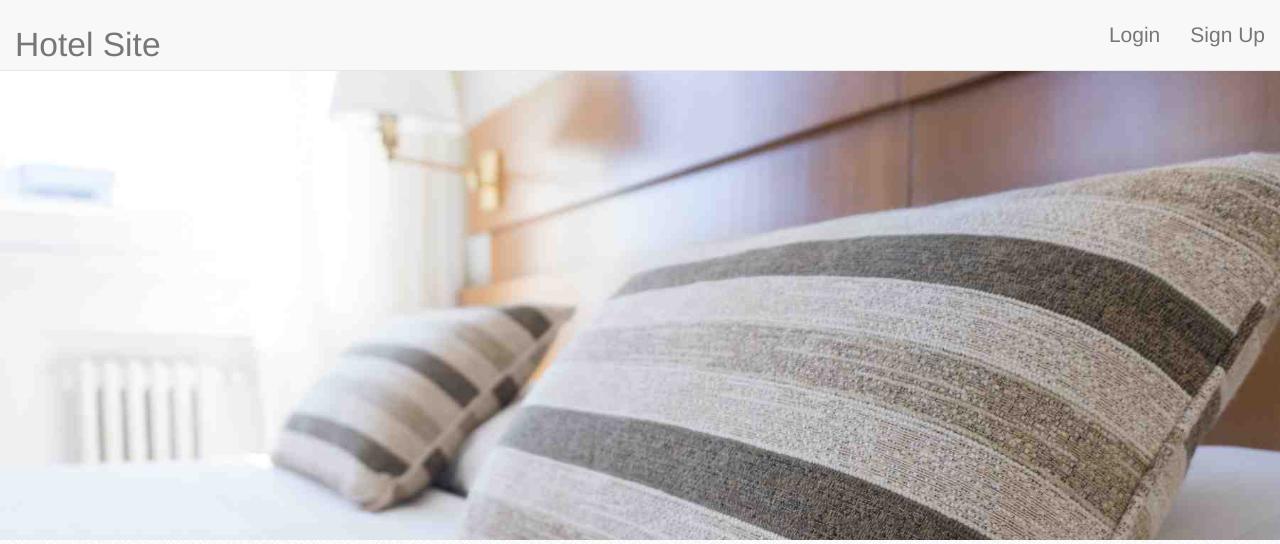
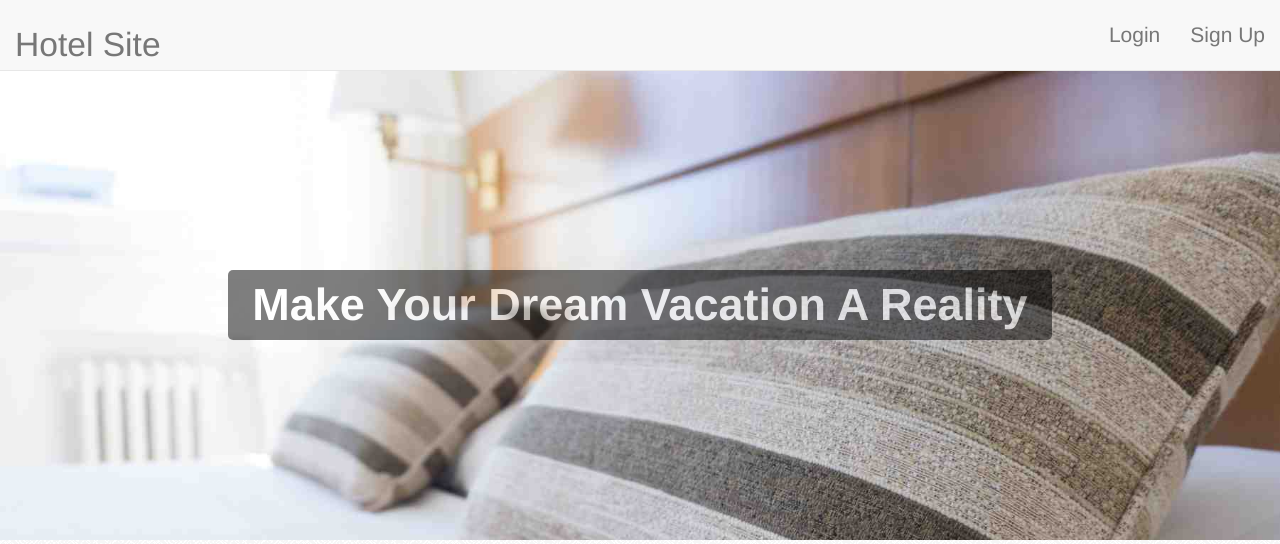
Before and after one commit to ibaena/hotelSite, a PHP site: page /home.html in a window 1280 px wide. Shown: the top 544 px of the page. Run offline with PHP 8.4, Linux system fonts and the light colour scheme; some libraries are stand-ins or nearby versions.

Commit message:
added header title with css props

```diff
--- a/css/style.css
+++ b/css/style.css
@@ -133,6 +133,19 @@ body{
   display: none;
 }
 
+#brand {
+  margin-top: 170px;
+  text-align: center;
+  vertical-align: middle;
+  font-size: 45px;
+  font-weight: bold;
+  color: white;
+  padding: 10px; background-color: black; border-radius: 5px;
+  opacity: 0.5;
+
+
+}
+
 /*MEDIA QUERIES*/
 
 @media screen and (min-width: 992px){
@@ -170,3 +183,9 @@ body{
     height: 20%;
   }
 }
+
+@media only screen and (max-width: 479px) {
+    #brand {
+        display: none;
+    }
+}
--- a/home.html
+++ b/home.html
@@ -45,10 +45,18 @@
     </div>
   </div>
 
-  <!-- Header Section -->
+
 
   <!-- Image changer -->
-  <div id="head-images" class="container-fluid"></div>
+  <div id="head-images" class="container-fluid">
+  <!-- Header Section -->
+    <div class="row">
+      <div class="col-sm-8 col-sm-offset-2">
+        <h1 id="brand">Make Your Dream Vacation A Reality</h1>
+    </div>
+  </div>
+  </div>
+
 
   <!-- TODO destination input / check in input / check out
   input -->
```
